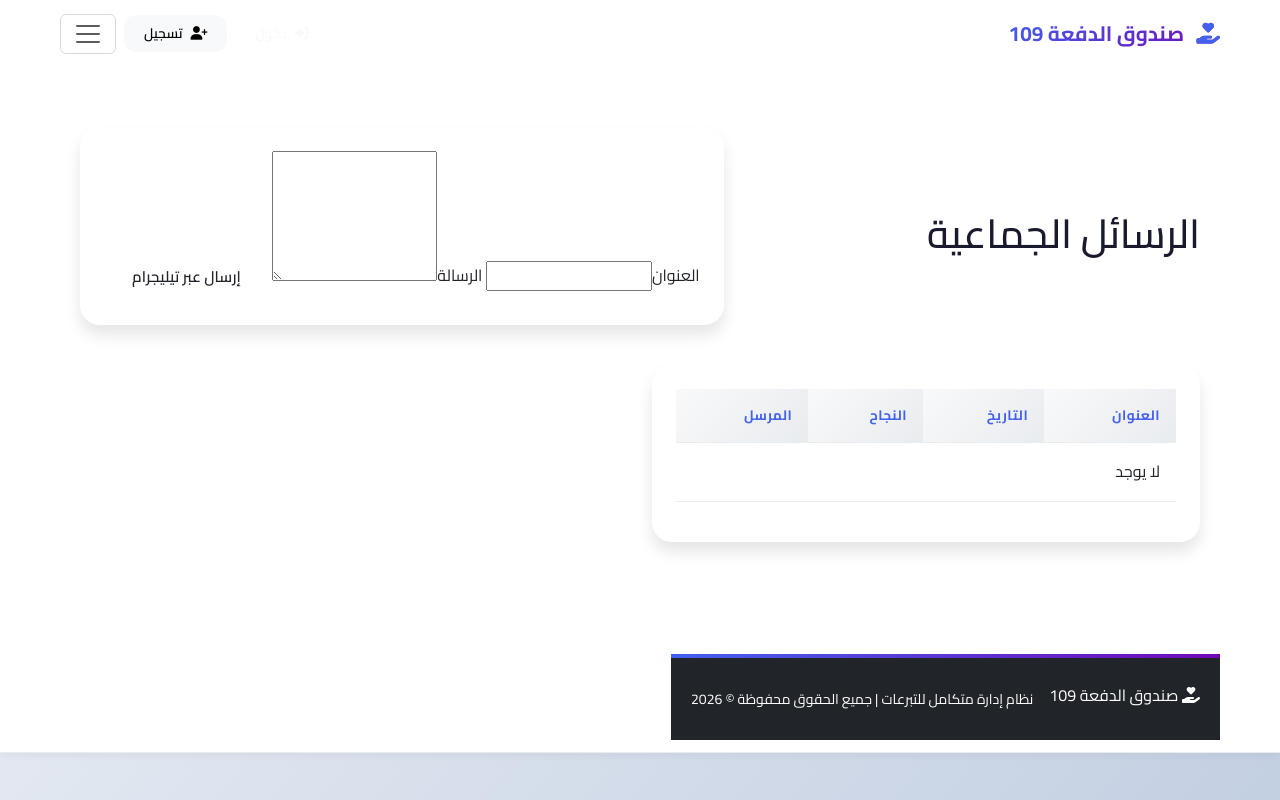
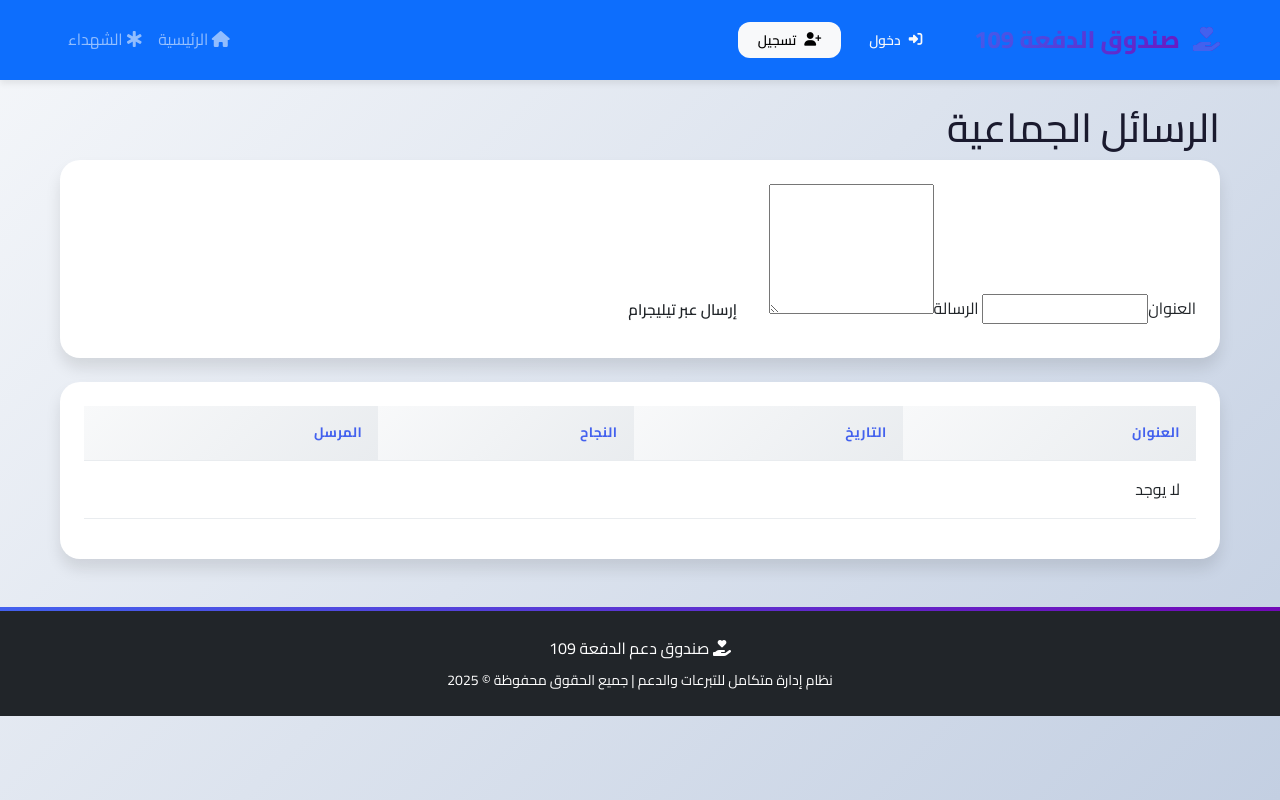
Before and after one commit to abdelrahman109/109-sys1, a Flask app: page /admin/broadcast in a window 1280 px wide. Run offline with Flask 3, Linux system fonts and the light colour scheme; a user stored in the database is signed in; data comes from the database, SQL or seed files in the repository; data that the repository does not hold is empty.

Commit message:
Update base.html

```diff
--- a/templates/base.html
+++ b/templates/base.html
@@ -5,98 +5,23 @@
     <meta name="viewport" content="width=device-width, initial-scale=1.0">
     <title>{% block title %}نظام دعم الدفعة 109{% endblock %}</title>
 
+    <!-- Bootstrap 5 CSS -->
     <link href="https://cdn.jsdelivr.net/npm/bootstrap@5.3.0/dist/css/bootstrap.rtl.min.css" rel="stylesheet">
+
+    <!-- Font Awesome 6 -->
     <link rel="stylesheet" href="https://cdnjs.cloudflare.com/ajax/libs/font-awesome/6.4.0/css/all.min.css">
+
+    <!-- Google Fonts -->
     <link href="https://fonts.googleapis.com/css2?family=Cairo:wght@400;500;600;700;800&display=swap" rel="stylesheet">
+
+    <!-- Custom CSS -->
     <link rel="stylesheet" href="/static/css/style.css">
-
-    <style>
-        /* شريط التنقل */
-        .navbar {
-            background: white;
-            padding: 12px 0;
-            box-shadow: 0 2px 10px rgba(0,0,0,0.05);
-            border-bottom: 1px solid #e9ecef;
-        }
-        .navbar-brand {
-            font-size: 1.3rem;
-            font-weight: 700;
-            color: #1e293b !important;
-            text-decoration: none;
-        }
-        .navbar-brand i {
-            color: #8b5cf6;
-            margin-left: 8px;
-        }
-        /* تنسيق الأزرار العلوية */
-        .btn-nav {
-            border-radius: 30px;
-            padding: 8px 24px;
-            font-weight: 600;
-            transition: all 0.3s ease;
-            text-decoration: none;
-            display: inline-flex;
-            align-items: center;
-            gap: 8px;
-            font-size: 0.95rem;
-        }
-        .btn-nav-login {
-            background: white;
-            border: 2px solid #8b5cf6;
-            color: #8b5cf6;
-        }
-        .btn-nav-login:hover {
-            background: #8b5cf6;
-            color: white;
-            transform: translateY(-2px);
-            border-color: #8b5cf6;
-        }
-        .btn-nav-register {
-            background: #8b5cf6;
-            border: 2px solid #8b5cf6;
-            color: white;
-        }
-        .btn-nav-register:hover {
-            background: #7c3aed;
-            transform: translateY(-2px);
-            color: white;
-        }
-        .dropdown-toggle {
-            background: #f1f5f9;
-            border: none;
-            color: #1e293b;
-            border-radius: 30px;
-            padding: 8px 20px;
-        }
-        .dropdown-toggle:hover {
-            background: #e2e8f0;
-        }
-        /* تنسيق الحاوية */
-        .container {
-            max-width: 1200px;
-            margin: 0 auto;
-            padding: 0 20px;
-        }
-        /* ترتيب العناصر */
-        .navbar .container {
-            display: flex;
-            justify-content: space-between;
-            align-items: center;
-        }
-        .navbar-brand {
-            order: 0;
-        }
-        .nav-buttons {
-            order: 1;
-            display: flex;
-            gap: 10px;
-        }
-    </style>
 
     {% block extra_css %}{% endblock %}
 </head>
 <body>
-    <nav class="navbar">
+    <!-- Navigation Bar -->
+    <nav class="navbar navbar-expand-lg navbar-dark bg-primary">
         <div class="container">
             <a class="navbar-brand" href="/">
                 <i class="fas fa-hand-holding-heart"></i> صندوق الدفعة 109
@@ -116,24 +41,89 @@
                             <i class="fas fa-user"></i> {{ current_user.full_name }}
                         </button>
                         <ul class="dropdown-menu dropdown-menu-end">
-                <li><a class="dropdown-item" href="/profile">ملفي الشخصي</a></li>
-                <li><a class="dropdown-item" href="/my-donations">تبرعاتي</a></li>
-                <li><a class="dropdown-item" href="/my-certificates">شهاداتي</a></li>
+                            <li><a class="dropdown-item" href="/profile">
+                                <i class="fas fa-id-card"></i> ملفي الشخصي
+                            </a></li>
+                            <li><a class="dropdown-item" href="/my-donations">
+                                <i class="fas fa-donate"></i> تبرعاتي
+                            </a></li>
+                            <li><a class="dropdown-item" href="/my-certificates">
+                                <i class="fas fa-certificate"></i> شهاداتي
+                            </a></li>
                             {% if current_user.role == 'admin' %}
                                 <li><hr class="dropdown-divider"></li>
-                    <li><a class="dropdown-item" href="/admin">لوحة الأدمن</a></li>
-                    <li><a class="dropdown-item" href="/admin/transparency">الشفافية</a></li>
+                                <li><a class="dropdown-item" href="/admin">
+                                    <i class="fas fa-cog"></i> لوحة الأدمن
+                                </a></li>
+                                <li><a class="dropdown-item" href="/admin/transparency">
+                                    <i class="fas fa-chart-line"></i> الشفافية
+                                </a></li>
                             {% endif %}
                             <li><hr class="dropdown-divider"></li>
-                <li><a class="dropdown-item" href="/logout">تسجيل خروج</a></li>
+                            <li><a class="dropdown-item" href="/logout">
+                                <i class="fas fa-sign-out-alt"></i> تسجيل خروج
+                            </a></li>
                         </ul>
                     </div>
                 {% endif %}
-    <button class="navbar-toggler" type="button" data-bs-toggle="collapse" data-bs-target="#navbarNav">
+
+                <button class="navbar-toggler" type="button" data-bs-toggle="collapse" data-bs-target="#navbarNav" aria-label="القائمة">
                     <span class="navbar-toggler-icon"></span>
                 </button>
             </div>
 
+            <div class="collapse navbar-collapse" id="navbarNav">
+                <ul class="navbar-nav ms-auto">
+                    <li class="nav-item">
+                        <a class="nav-link" href="/">
+                            <i class="fas fa-home"></i> الرئيسية
+                        </a>
+                    </li>
+                    <li class="nav-item">
+                        <a class="nav-link" href="/martyrs">
+                            <i class="fas fa-star-of-life"></i> الشهداء
+                        </a>
+                    </li>
+                    {% if current_user.is_authenticated %}
+                        <li class="nav-item">
+                            <a class="nav-link" href="/profile">
+                                <i class="fas fa-user"></i> ملفي الشخصي
+                            </a>
+                        </li>
+                        <li class="nav-item">
+                            <a class="nav-link" href="/my-donations">
+                                <i class="fas fa-donate"></i> تبرعاتي
+                            </a>
+                        </li>
+                        <li class="nav-item">
+                            <a class="nav-link" href="/my-certificates">
+                                <i class="fas fa-certificate"></i> شهاداتي
+                            </a>
+                        </li>
+                        {% if current_user.role == 'admin' %}
+                            <li class="nav-item">
+                                <a class="nav-link" href="/admin">
+                                    <i class="fas fa-cog"></i> لوحة الأدمن
+                                </a>
+                            </li>
+                            <li class="nav-item">
+                                <a class="nav-link" href="/admin/transparency">
+                                    <i class="fas fa-chart-line"></i> الشفافية
+                                </a>
+                            </li>
+                        {% endif %}
+                        <li class="nav-item">
+                            <a class="nav-link" href="/logout">
+                                <i class="fas fa-sign-out-alt"></i> تسجيل خروج
+                            </a>
+                        </li>
+                    {% endif %}
+                </ul>
+            </div>
+        </div>
+    </nav>
+
+    <!-- Flash Messages -->
     <div class="container mt-3">
         {% with messages = get_flashed_messages(with_categories=true) %}
             {% if messages %}
@@ -148,21 +138,27 @@
         {% endwith %}
     </div>
 
+    <!-- Main Content -->
     <main class="container my-4">
         {% block content %}{% endblock %}
     </main>
 
+    <!-- Footer -->
     <footer class="bg-dark text-white text-center py-4 mt-5">
         <div class="container">
             <p class="mb-2">
-                <i class="fas fa-hand-holding-heart"></i> صندوق الدفعة 109
+                <i class="fas fa-hand-holding-heart"></i> صندوق دعم الدفعة 109
             </p>
             <p class="small mb-0">
-                نظام إدارة متكامل للتبرعات | جميع الحقوق محفوظة &copy; 2026
+                نظام إدارة متكامل للتبرعات والدعم | جميع الحقوق محفوظة &copy; 2025
             </p>
         </div>
     </footer>
 
+    <!-- Scripts -->
     <script src="https://cdn.jsdelivr.net/npm/bootstrap@5.3.0/dist/js/bootstrap.bundle.min.js"></script>
+    <script src="https://code.jquery.com/jquery-3.7.0.min.js"></script>
+
+    {% block extra_js %}{% endblock %}
 </body>
 </html>
```
Lines whose indentation alone changed are shown as unchanged.
